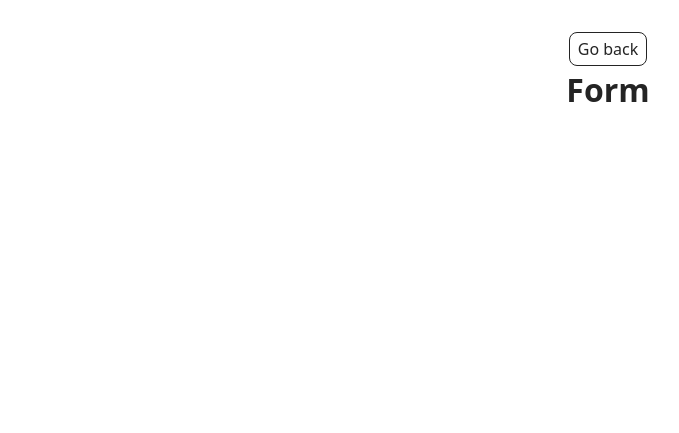
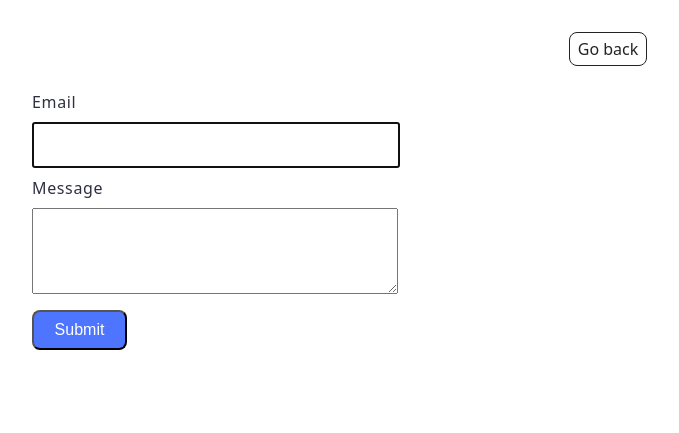
Before and after one commit to OlhaRoman10/goit-js-hw-09, a website built with Vite: page src/2-form.html in a window 1280 px wide. Shown: the whole page, without its empty margins (32-711 px from the left). Built offline with nearby package versions, Linux system fonts and the light colour scheme; files whose address does not match are found by name.

Commit message:
add form

```diff
--- a/src/2-form.html
+++ b/src/2-form.html
@@ -11,7 +11,20 @@
     <main>
       <div class="container">
         <a class="back-link" href="./index.html">Go back</a>
-        <h1 class="main-title">Form</h1>
+
+        <form class="feedback-form" autocomplete="off">
+          <label>
+            Email
+            <input type="email" name="email" autofocus />
+          </label>
+          <label>
+            Message
+            <textarea name="message" rows="8"></textarea>
+          </label>
+          <button type="submit">Submit</button>
+        </form>
+
+        <script src="2-form.js"></script>
       </div>
     </main>
     <script type="module" src="./js/2-form.js"></script>
--- a/src/css/back-link.css
+++ b/src/css/back-link.css
@@ -6,6 +6,8 @@
   border: 1px solid;
   border-radius: 8px;
 }
+
+
 .back-link::before {
   content: '';
   position: absolute;
--- a/src/css/badges.css
+++ b/src/css/badges.css
@@ -1,3 +1,37 @@
+.feedback-form {
+  display: flex;
+  align-items: flex-start;
+  justify-content: flex-start;
+  flex-direction: column;
+  gap: 8px;
+  padding: 24px 24px 80px 24px;
+}
+
+label {
+  display: flex;
+  align-items: flex-start;
+  justify-content: flex-start;
+  flex-direction: column;
+  gap: 8px;
+  font-weight: 400;
+    font-size: 16px;
+
+
+    line-height: 150%;
+    letter-spacing: 0.04em;
+    color: #2e2f42;
+}
+button {
+  border-radius: 8px;
+  padding: 8px 16px;
+  width: 95px;
+  height: 40px;
+  background-color: #4e75ff;
+  color: #fff;
+  font-weight: 500;
+  font-size: 16px;
+  margin-top: 8px;
+}
 .badges-list {
   display: flex;
   flex-wrap: wrap;
@@ -12,8 +46,22 @@
   border-radius: 8px;
   transition: 200ms ease-in;
 }
+input {
+  width: 360px;
+  height: 40px;
+}
+textarea {
+width: 360px;
+height: 80px;
+}
 .badges-link:hover,
 .badges-link:focus {
   transform: scale(1.06);
   color: #747bff;
 }
+button:hover,
+button:focus {
+  transform: scale(1.06);
+  background-color: #747bff;
+  color:#fff
+}
--- a/src/js/2-form.js
+++ b/src/js/2-form.js
@@ -0,0 +1,32 @@
+const form = document.querySelector('.feedback-form');
+const STORAGE_KEY = "feedback-form-state";
+
+const formData = {
+    email: "",
+    message: ""
+};
+
+// Завантаження даних з локального сховища
+const savedData = localStorage.getItem(STORAGE_KEY);
+if (savedData) {
+    Object.assign(formData, JSON.parse(savedData));
+    form.elements.email.value = formData.email;
+    form.elements.message.value = formData.message;
+}
+
+// Відстеження введення та збереження в localStorage
+form.addEventListener('input', (event) => {
+    formData[event.target.name] = event.target.value;
+    localStorage.setItem(STORAGE_KEY, JSON.stringify(formData));
+});
+
+// Обробка відправлення форми
+form.addEventListener('submit', (event) => {
+    event.preventDefault();
+
+    if (!formData.email || !formData.message) {
+        alert('Fill please all fields');
+        return;
+    }
+
+})
```
Also changed, not shown: src/js/1-gallery.js (+9 -6 lines).
